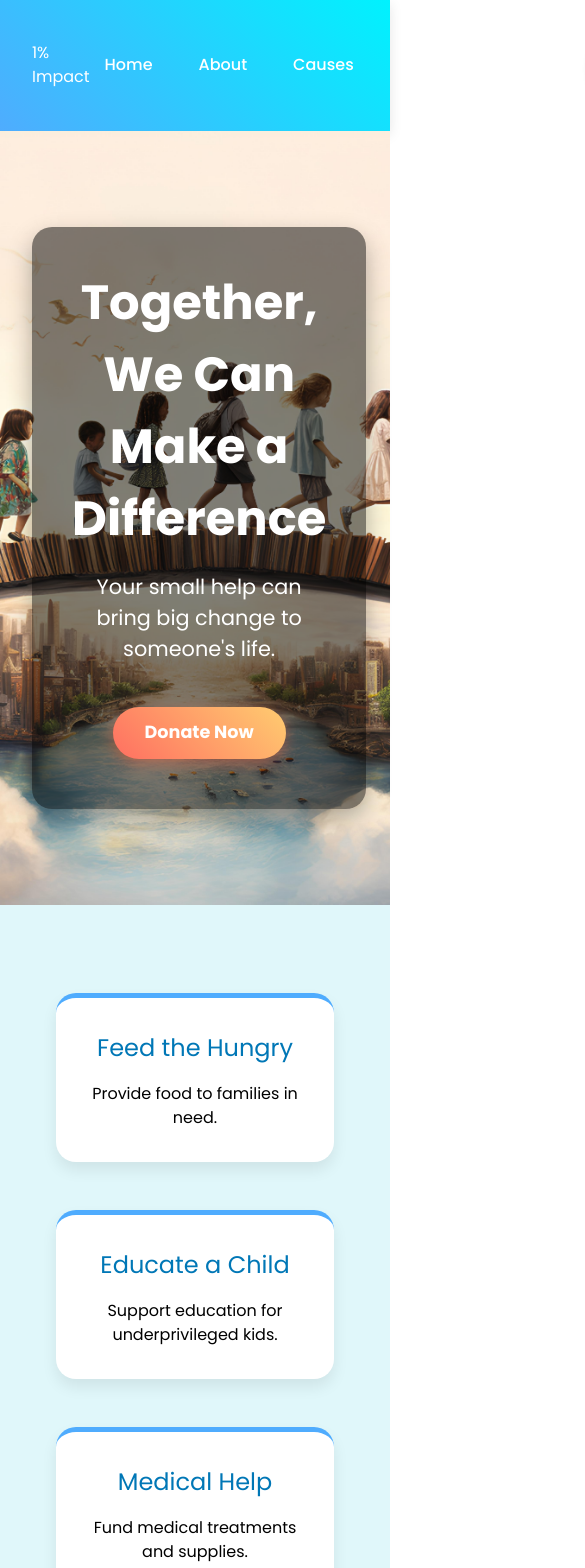
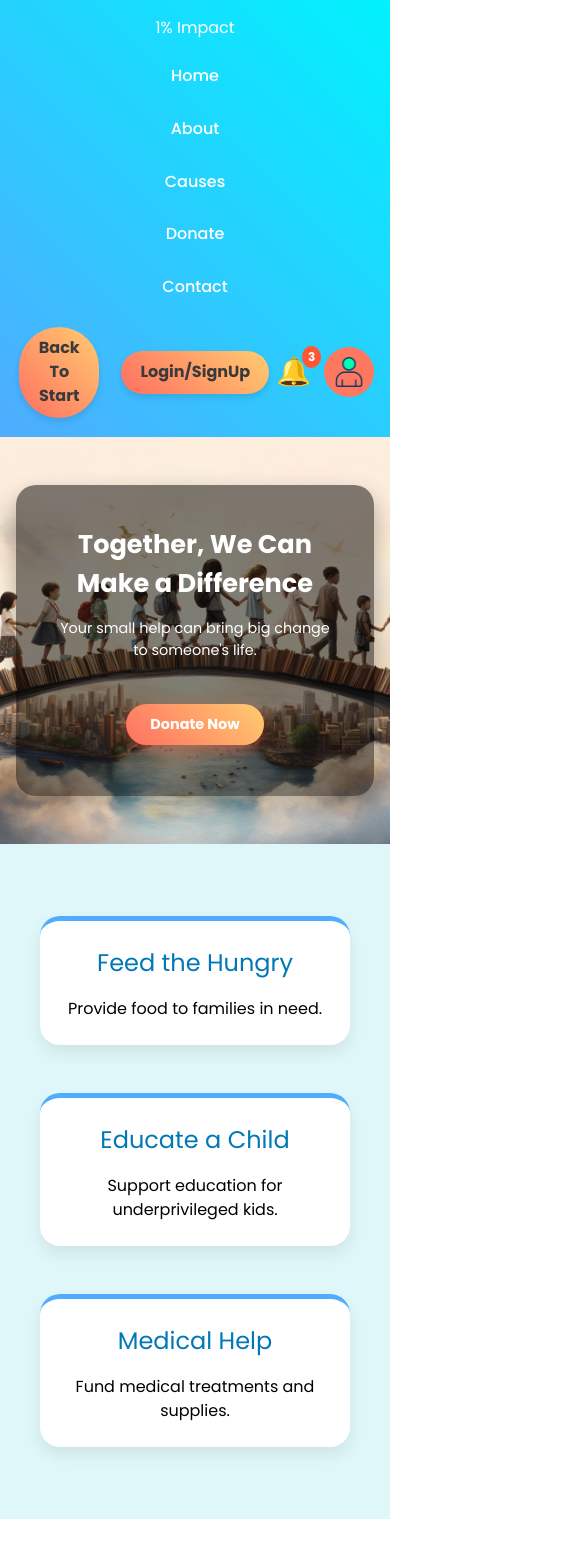
Before and after one commit to Krna07/HopeFoundationByReact, a React (Vite) app: page / in a window 390 px wide. Shown: the top 1568 px of the page, 585 px wide, since content can reach past the window. Built offline with nearby package versions, Linux system fonts and the light colour scheme.

Commit message:
Imppoted image

```diff
--- a/src/App.css
+++ b/src/App.css
@@ -249,27 +249,19 @@ html, body {
     width: 50px;
     height: 50px;
     border-radius: 50%;
-    overflow: hidden;
-    cursor: pointer;
-    display: flex;
-    align-items: center;
-    justify-content: center;
-    background-color: white;
-    border: 2px solid #ddd;
     transition: all 0.3s ease;
-}
-
-.profile-icon img {
-    width: 100%;
-    height: 100%;
-    object-fit: cover;
+    background-image: url('./assets/person_12636556.png');
+    background-size: 30px 30px;       /* instead of fixed 40px */
+    background-position: center;
+    background-repeat: no-repeat;
+    background-color:rgb(254, 120, 96);
 }
 
 .profile-icon:hover {
     transform: scale(1.1);
-    /* A glowing effect on hover */
     box-shadow: 0 0 15px #00f2fe;
 }
+
 
 .notification-bell {
     position: relative;
@@ -341,3 +333,111 @@ html, body {
 .notification-dropdown li:hover {
     background-color: #e0f7fa;
 }
+
+/* =========================
+   RESPONSIVE DESIGN
+========================= */
+
+/* Tablets & small laptops */
+@media (max-width: 1024px) {
+  .hero h2 {
+    font-size: 2.5rem;
+  }
+
+  .hero p {
+    font-size: 1.1rem;
+  }
+
+  .features {
+    justify-content: center;
+  }
+
+  .feature-box {
+    width: 260px;
+  }
+
+  .testimonial-container {
+    gap: 1.5rem;
+  }
+}
+
+/* Mobile devices (portrait tablets & large phones) */
+@media (max-width: 768px) {
+  .header {
+    flex-direction: column;
+    text-align: center;
+    padding: 1rem;
+  }
+
+  .nav {
+    flex-direction: column;
+    gap: 0.8rem;
+    margin-top: 1rem;
+  }
+
+  .auth-buttons {
+    margin-top: 1rem;
+  }
+
+  .hero {
+    padding: 4rem 1.5rem;
+  }
+
+  .hero h2 {
+    font-size: 2rem;
+  }
+
+  .hero p {
+    font-size: 1rem;
+  }
+
+  .features {
+    padding: 3rem 1rem;
+  }
+
+  .feature-box {
+    width: 100%;
+    max-width: 350px;
+  }
+
+  .testimonials h2 {
+    font-size: 2rem;
+  }
+
+  .testimonial-card {
+    width: 90%;
+  }
+}
+
+/* Small mobile phones */
+@media (max-width: 480px) {
+  .hero {
+    padding: 3rem 1rem;
+  }
+
+  .hero h2 {
+    font-size: 1.6rem;
+  }
+
+  .hero p {
+    font-size: 0.9rem;
+  }
+
+  .hero button {
+    padding: 0.6rem 1.5rem;
+    font-size: 0.9rem;
+  }
+
+  .feature-box {
+    padding: 1.5rem;
+  }
+
+  .testimonial-card {
+    padding: 1.5rem;
+  }
+
+  .notification-dropdown {
+    right: 20px; /* Adjusted for smaller screens */
+    width: 90%;
+  }
+}
--- a/src/components/HopeFoundation.jsx
+++ b/src/components/HopeFoundation.jsx
@@ -44,9 +44,10 @@ export default function HopeFoundation() {
             </div>
           )}
 
-          <a href="dashboard.html" className="profile-icon">
-            <img src="user.png" alt="User" />
-          </a>
+          {/* <a href="dashboard.html" className="profile-icon">
+
+          </a> */}
+          <Link to="/dashboard" > <div className="profile-icon"></div> </Link>
         </div>
       </header>
 
--- a/src/components/login.css
+++ b/src/components/login.css
@@ -35,3 +35,66 @@ input{
     width: 50vh;
     margin: 2vh;
 }
+
+/* =========================
+   RESPONSIVE DESIGN
+========================= */
+
+/* Tablets & small laptops */
+@media (max-width: 1024px) {
+  .loginpage form {
+    width: 80%;
+    max-width: 500px;
+    padding: 20px;
+  }
+
+  .email,
+  .password {
+    width: 40vh;
+  }
+}
+
+/* Mobile devices (portrait tablets & large phones) */
+@media (max-width: 768px) {
+  .loginpage {
+    padding: 1rem;
+    border: none; /* remove border for cleaner look on small screens */
+  }
+
+  .loginpage form {
+    width: 100%;
+    max-width: 400px;
+    padding: 20px;
+  }
+
+  .email,
+  .password {
+    width: 100%;
+    margin: 1rem 0;
+  }
+
+  input {
+    margin: 2%;
+    padding: 0.8rem;
+    font-size: 1rem;
+  }
+}
+
+/* Small mobile phones */
+@media (max-width: 480px) {
+  .loginpage form {
+    padding: 15px;
+    border-radius: 15px;
+  }
+
+  .email,
+  .password {
+    width: 100%;
+    margin: 0.8rem 0;
+  }
+
+  input {
+    font-size: 0.9rem;
+    padding: 0.7rem;
+  }
+}
```
Also changed, not shown: src/assets/person_12636556.png (added).
